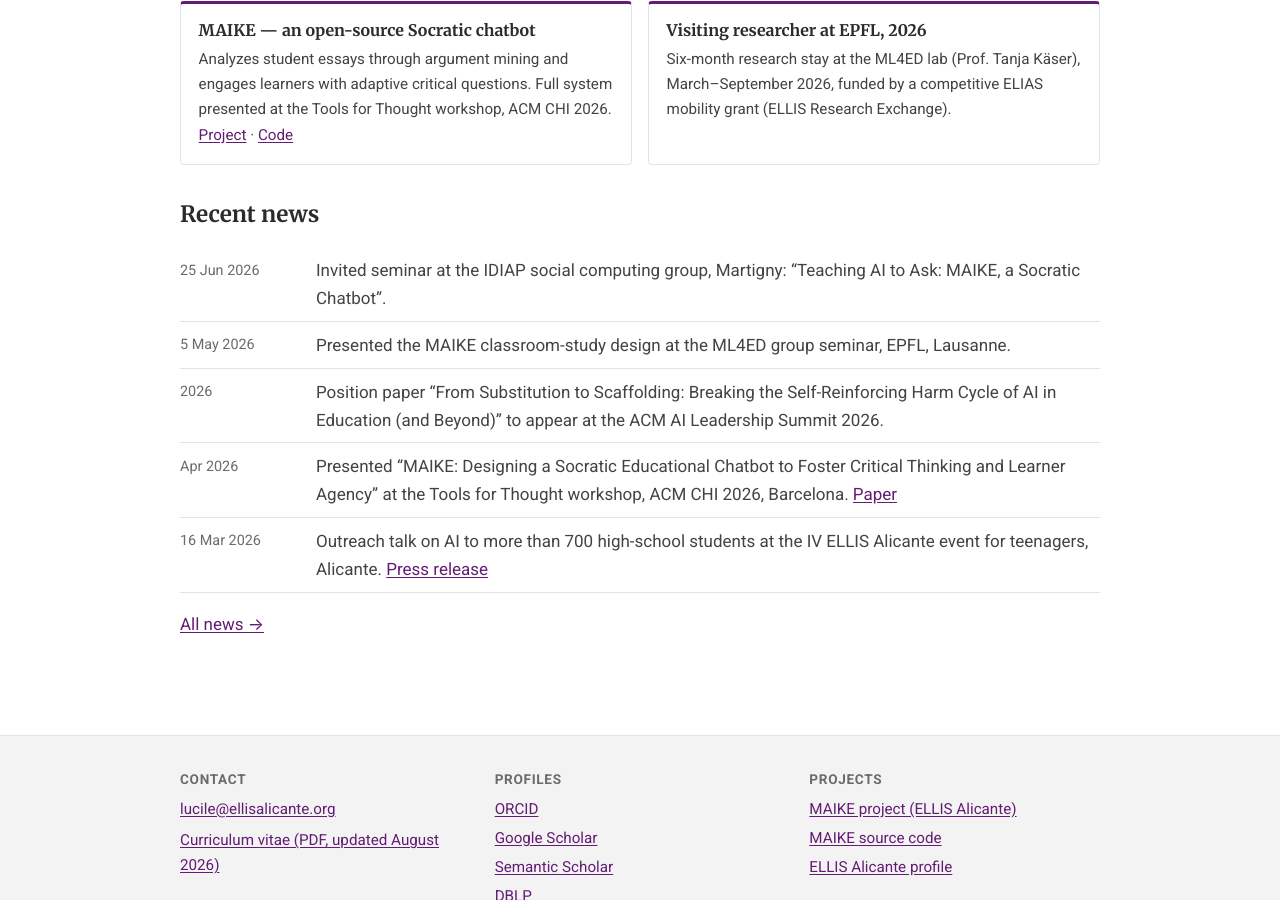
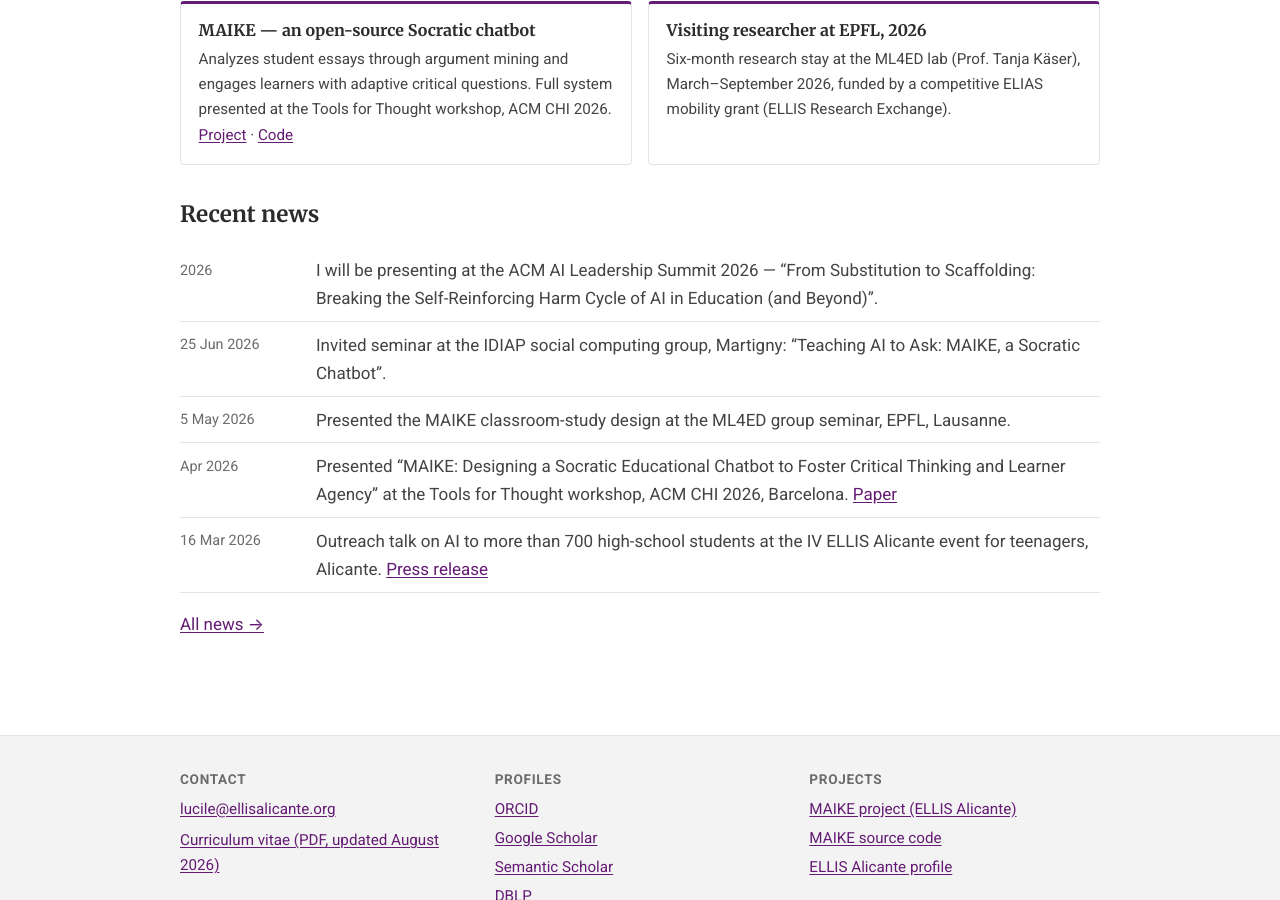
Before and after one commit to lucilefavero/lucilefavero.github.io, a Jekyll site: the page built from index.html, in a window 1280 px wide and 900 px high, scrolled down 1079 px. Built offline with Jekyll 4.4.1, drawn with Linux system fonts in a browser that asks for light colours.

Commit message:
News: announce ACM AI Leadership Summit 2026 presentation
Replaces the earlier 'to appear' item for the same paper.

Co-Authored-By: Claude Fable 5 <noreply@anthropic.com>

```diff
--- a/_data/news.yml
+++ b/_data/news.yml
@@ -10,9 +10,9 @@
 - date: 2026-05-05
   text: "Presented the MAIKE classroom-study design at the ML4ED group seminar, EPFL, Lausanne."
 
-- date: 2026-05-01
+- date: 2026-08-18
   display: "2026"
-  text: "Position paper “From Substitution to Scaffolding: Breaking the Self-Reinforcing Harm Cycle of AI in Education (and Beyond)” to appear at the ACM AI Leadership Summit 2026."
+  text: "I will be presenting at the ACM AI Leadership Summit 2026 — “From Substitution to Scaffolding: Breaking the Self-Reinforcing Harm Cycle of AI in Education (and Beyond)”."
 
 - date: 2026-04-13
   display: "Apr 2026"
```
